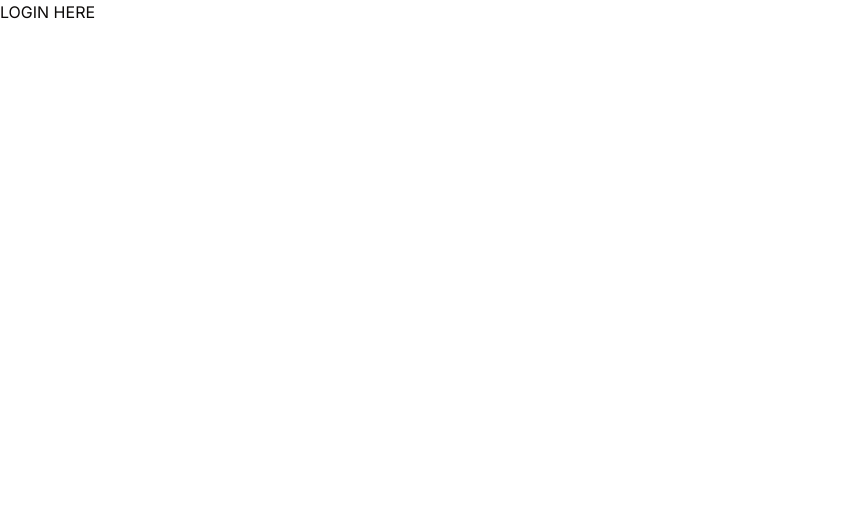
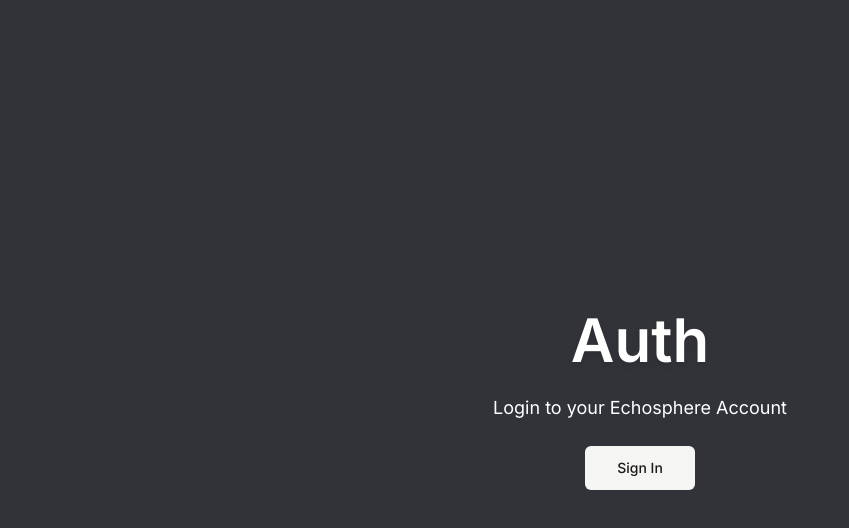
Before and after one commit to Mr-Mercury/echosphere, a Next.js app: page /login in a window 1280 px wide. Shown: the top 528 px of the page, without its empty margins (0-849 px from the left). Built offline with nearby package versions, Linux system fonts and the light colour scheme.

Commit message:
Login button work

```diff
--- a/app/(auth)/login/page.tsx
+++ b/app/(auth)/login/page.tsx
@@ -1,8 +1,27 @@
+import { Button } from "@/components/ui/button";
+import { AuthButton } from "@/components/islet/auth/auth-button";
+import { cn } from "@/lib/utils";
+
 const LoginPage = () => {
     return (
-        <div>
-            LOGIN HERE
-        </div>
+        <main className='flex h-full h-screen flex-col items-center
+        justify-center bg-[#313338] text-white'>
+            <div className='flex flex-col items-center space-y-6'>
+                <h1 className='text-6xl font-semibold text-white drop-shadow-md'>
+                    Auth
+                </h1>
+                <p className='text-white text-lg'>
+                    Login to your Echosphere Account
+                </p>
+                <div>
+                    <AuthButton>
+                        <Button variant='secondary' size='lg'>
+                            Sign In
+                        </Button>
+                    </AuthButton>
+                </div>
+            </div>
+        </main>
     )
 }
 
--- a/app/page.tsx
+++ b/app/page.tsx
@@ -5,6 +5,6 @@ export default function Home() {
   // const {currentUser: any} = getCurrentUser();
 
   return (
-    <div>HOME PAGE</div>
+    <main className="bg-[#313338]"></main>
   );
 }
--- /dev/null
+++ b/components/islet/auth/auth-button.tsx
@@ -0,0 +1,22 @@
+'use client'
+
+interface AuthButtonProps {
+    children: React.ReactNode;
+    mode?: 'model' | 'redirect';
+    asChild?: boolean;
+}
+
+export const AuthButton = ({
+    children, mode='redirect', asChild,
+}: AuthButtonProps) => {
+
+    const onClick = () => {
+        console.log('click!')
+    }
+
+    return (
+        <span onClick={onClick} className='cursor-pointer'>
+            {children}
+        </span>
+    )
+}
```
